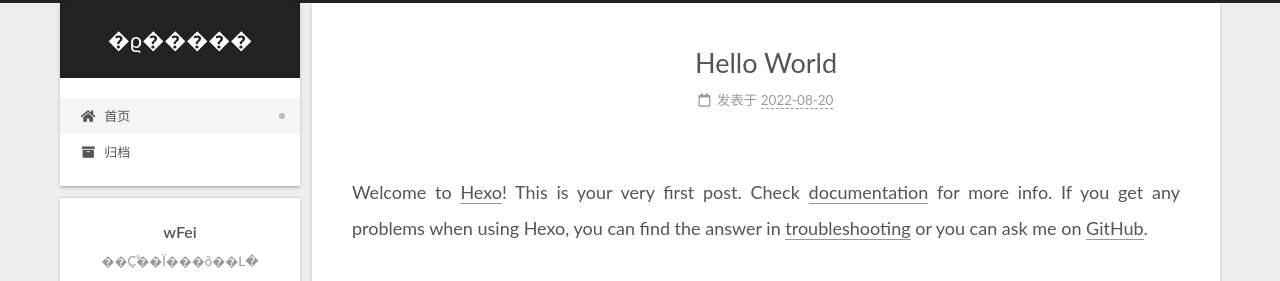
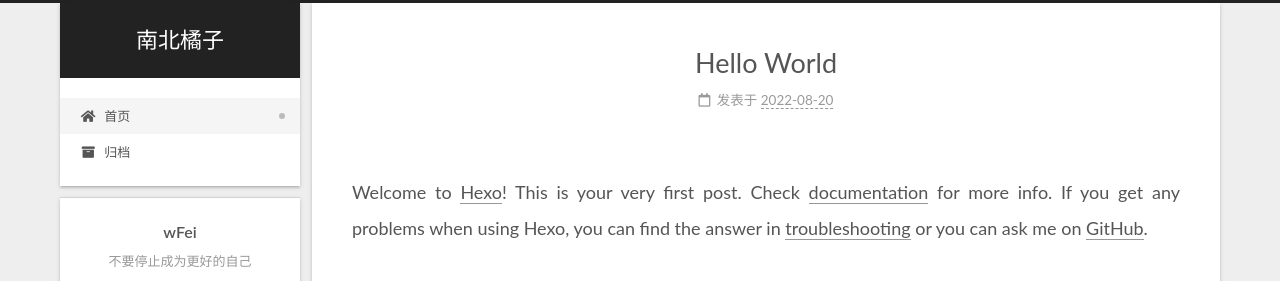
Before and after one commit to HoldusTogether/HoldusTogether.github.io, a plain HTML site: page index.html in a window 1280 px wide. Shown: the top 281 px of the page. Drawn offline with Linux system fonts and the light colour scheme.

Commit message:
Site updated: 2022-08-20 15:45:35

```diff
--- a/css/main.css
+++ b/css/main.css
@@ -1168,7 +1168,7 @@ pre .javascript .function {
 }
 .links-of-author a::before,
 .links-of-author span.exturl::before {
-  background: #a3daa4;
+  background: #ff53ff;
   border-radius: 50%;
   content: ' ';
   display: inline-block;
--- a/index.html
+++ b/index.html
@@ -20,12 +20,12 @@
     var CONFIG = {"hostname":"example.com","root":"/","scheme":"Gemini","version":"7.8.0","exturl":false,"sidebar":{"position":"left","display":"post","padding":18,"offset":12,"onmobile":false},"copycode":{"enable":false,"show_result":false,"style":null},"back2top":{"enable":true,"sidebar":false,"scrollpercent":false},"bookmark":{"enable":false,"color":"#222","save":"auto"},"fancybox":false,"mediumzoom":false,"lazyload":false,"pangu":false,"comments":{"style":"tabs","active":null,"storage":true,"lazyload":false,"nav":null},"algolia":{"hits":{"per_page":10},"labels":{"input_placeholder":"Search for Posts","hits_empty":"We didn't find any results for the search: ${query}","hits_stats":"${hits} results found in ${time} ms"}},"localsearch":{"enable":false,"trigger":"auto","top_n_per_article":1,"unescape":false,"preload":false},"motion":{"enable":true,"async":false,"transition":{"post_block":"fadeIn","post_header":"slideDownIn","post_body":"slideDownIn","coll_header":"slideLeftIn","sidebar":"slideUpIn"}}};
   </script>
 
-  <meta name="description" content="��Ҫֹͣ��Ϊ���õ��Լ�">
+  <meta name="description" content="不要停止成为更好的自己">
 <meta property="og:type" content="website">
-<meta property="og:title" content="�ϱ�����">
+<meta property="og:title" content="南北橘子">
 <meta property="og:url" content="http://example.com/index.html">
-<meta property="og:site_name" content="�ϱ�����">
-<meta property="og:description" content="��Ҫֹͣ��Ϊ���õ��Լ�">
+<meta property="og:site_name" content="南北橘子">
+<meta property="og:description" content="不要停止成为更好的自己">
 <meta property="og:locale" content="zh_CN">
 <meta property="article:author" content="wFei">
 <meta name="twitter:card" content="summary">
@@ -43,7 +43,7 @@
   };
 </script>
 
-  <title>�ϱ�����</title>
+  <title>南北橘子</title>
 
 
 
@@ -94,7 +94,7 @@
 
     <a href="/" class="brand" rel="start">
       <span class="logo-line-before"><i></i></span>
-      <h1 class="site-title">�ϱ�����</h1>
+      <h1 class="site-title">南北橘子</h1>
       <span class="logo-line-after"><i></i></span>
     </a>
   </div>
@@ -152,11 +152,11 @@
     <span hidden itemprop="author" itemscope itemtype="http://schema.org/Person">
       <meta itemprop="image" content="/images/avatar.gif">
       <meta itemprop="name" content="wFei">
-      <meta itemprop="description" content="��Ҫֹͣ��Ϊ���õ��Լ�">
+      <meta itemprop="description" content="不要停止成为更好的自己">
     </span>
 
     <span hidden itemprop="publisher" itemscope itemtype="http://schema.org/Organization">
-      <meta itemprop="name" content="�ϱ�����">
+      <meta itemprop="name" content="南北橘子">
     </span>
       <header class="post-header">
         <h2 class="post-title" itemprop="name headline">
@@ -272,7 +272,7 @@
       <div class="site-overview-wrap sidebar-panel">
         <div class="site-author motion-element" itemprop="author" itemscope itemtype="http://schema.org/Person">
   <p class="site-author-name" itemprop="name">wFei</p>
-  <div class="site-description" itemprop="description">��Ҫֹͣ��Ϊ���õ��Լ�</div>
+  <div class="site-description" itemprop="description">不要停止成为更好的自己</div>
 </div>
 <div class="site-state-wrap motion-element">
   <nav class="site-state">
```
Also changed, not shown: 2022/08/20/hello-world/index.html (+6 -6 lines), archives/2022/08/index.html (+7 -7 lines), archives/2022/index.html (+7 -7 lines), archives/index.html (+7 -7 lines).
